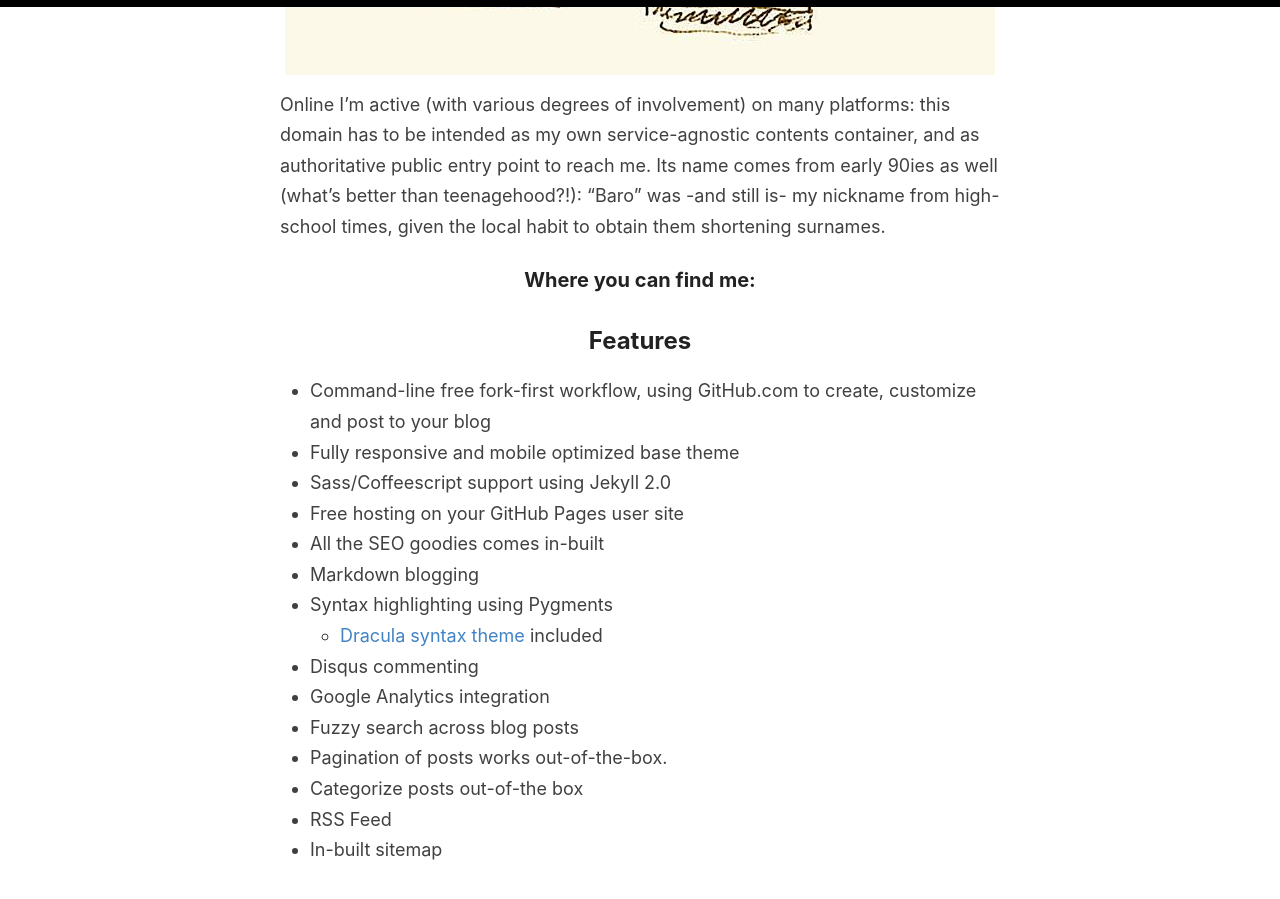
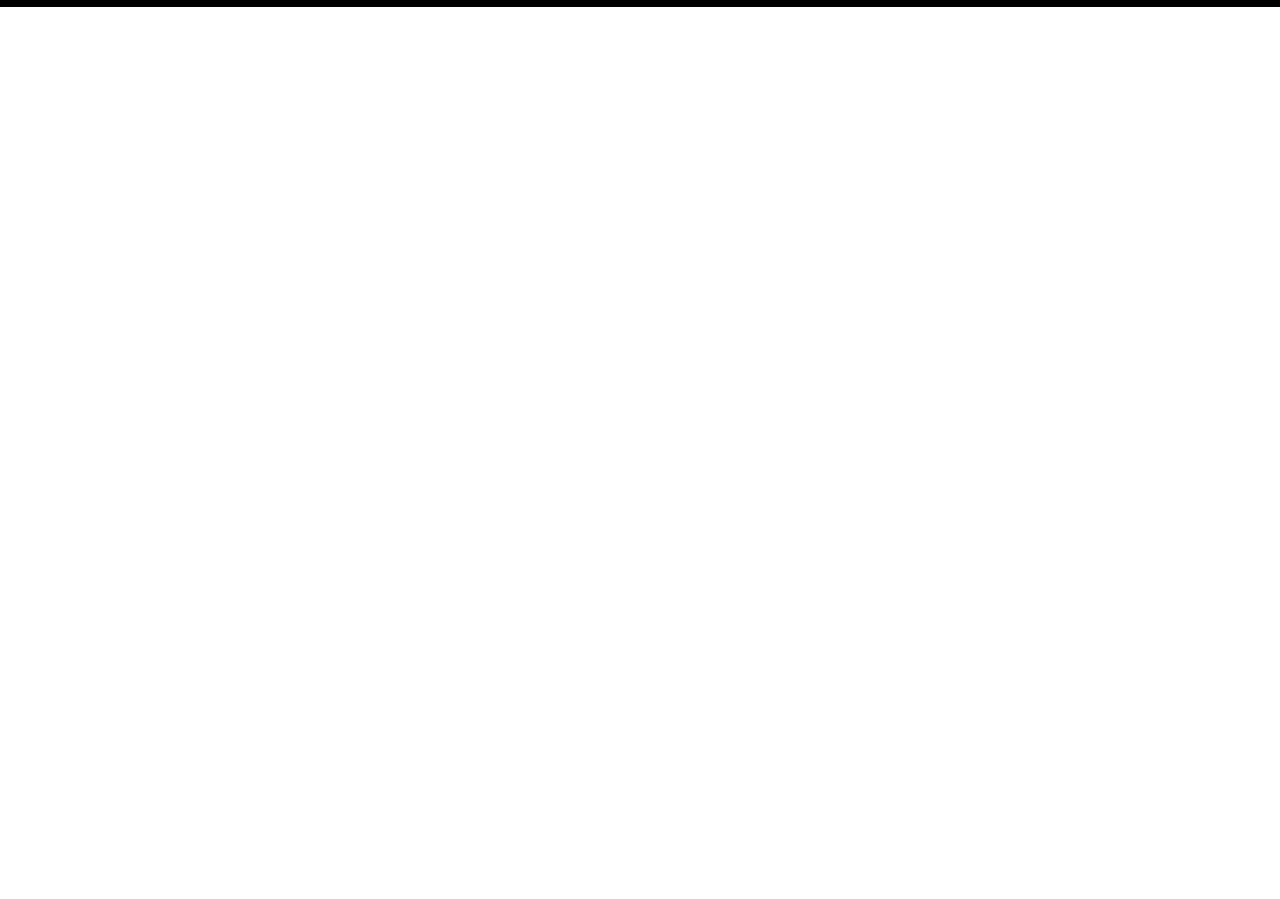
Before and after one commit to baro77/baro77.github.io, a Jekyll site: the page built from _pages/me.md, in a window 1280 px wide and 900 px high, scrolled down 1417 px. Built offline with Jekyll 4.4.1, drawn with Linux system fonts in a browser that asks for light colours.

Commit message:
resized me.jpg

```diff
--- a/_pages/me.md
+++ b/_pages/me.md
@@ -15,23 +15,3 @@ A bit longer, I'm one of those late-70ies guys grown up with C=64 and Lego brick
 Online I'm active (with various degrees of involvement) on many platforms: this domain has to be intended as my own service-agnostic contents container, and as authoritative public entry point to reach me. Its name comes from early 90ies as well (what's better than teenagehood?!): "Baro" was -and still is- my nickname from high-school times, given the local habit to obtain them shortening surnames.
 
 ### Where you can find me:
-
-
-
-## Features
-
-- Command-line free fork-first workflow, using GitHub.com to create, customize and post to your blog
-- Fully responsive and mobile optimized base theme
-- Sass/Coffeescript support using Jekyll 2.0
-- Free hosting on your GitHub Pages user site
-- All the SEO goodies comes in-built
-- Markdown blogging
-- Syntax highlighting using Pygments
-    - [Dracula syntax theme](https://draculatheme.com/) included
-- Disqus commenting
-- Google Analytics integration
-- Fuzzy search across blog posts
-- Pagination of posts works out-of-the-box.
-- Categorize posts out-of-the box
-- RSS Feed
-- In-built sitemap
```
Also changed, not shown: images/me.jpg.
